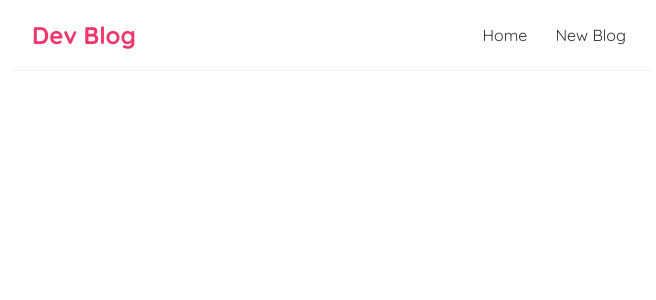
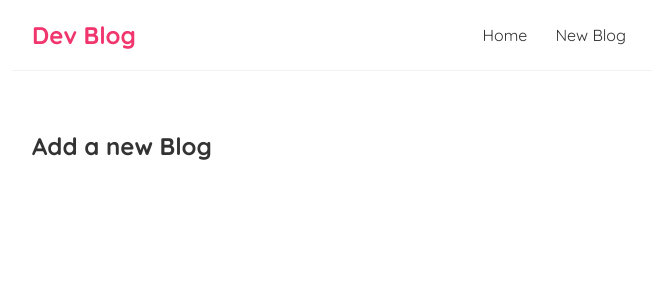
Before and after one commit to MuhammadAli511/WebDevelopment, a React (Create React App) app in the folder blog/: page /create in a window 1280 px wide. Shown: the top 300 px of the page, without its empty margins (308-964 px from the left). Built offline with nearby package versions, Linux system fonts and the light colour scheme.

Commit message:
Tutorial 22

```diff
--- a/blog/src/App.js
+++ b/blog/src/App.js
@@ -1,4 +1,5 @@
 import { BrowserRouter as Router, Route, Routes } from 'react-router-dom';
+import Create from './Create';
 import Home from './Home';
 import Navbar from './Navbar';
 
@@ -11,6 +12,7 @@
         <div className="content">
           <Routes>
             <Route path='/' element={<Home/>} />
+            <Route path='/create' element={<Create/>} />
           </Routes>
         </div>
       </div>
--- /dev/null
+++ b/blog/src/Create.js
@@ -0,0 +1,9 @@
+const Create = () => {
+    return (
+        <div className="create">
+            <h2>Add a new Blog</h2>
+        </div>
+     );
+}
+
+export default Create;
```
